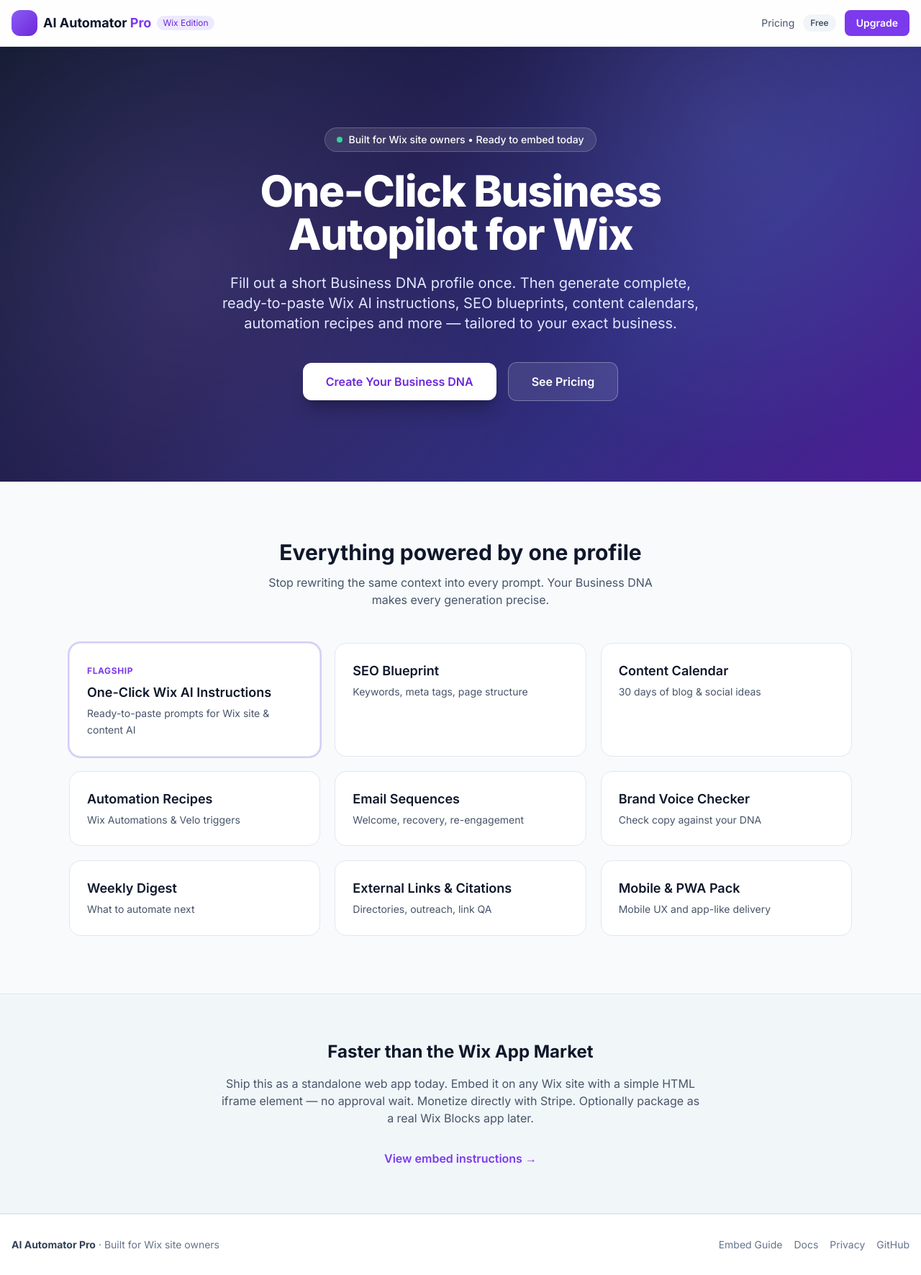
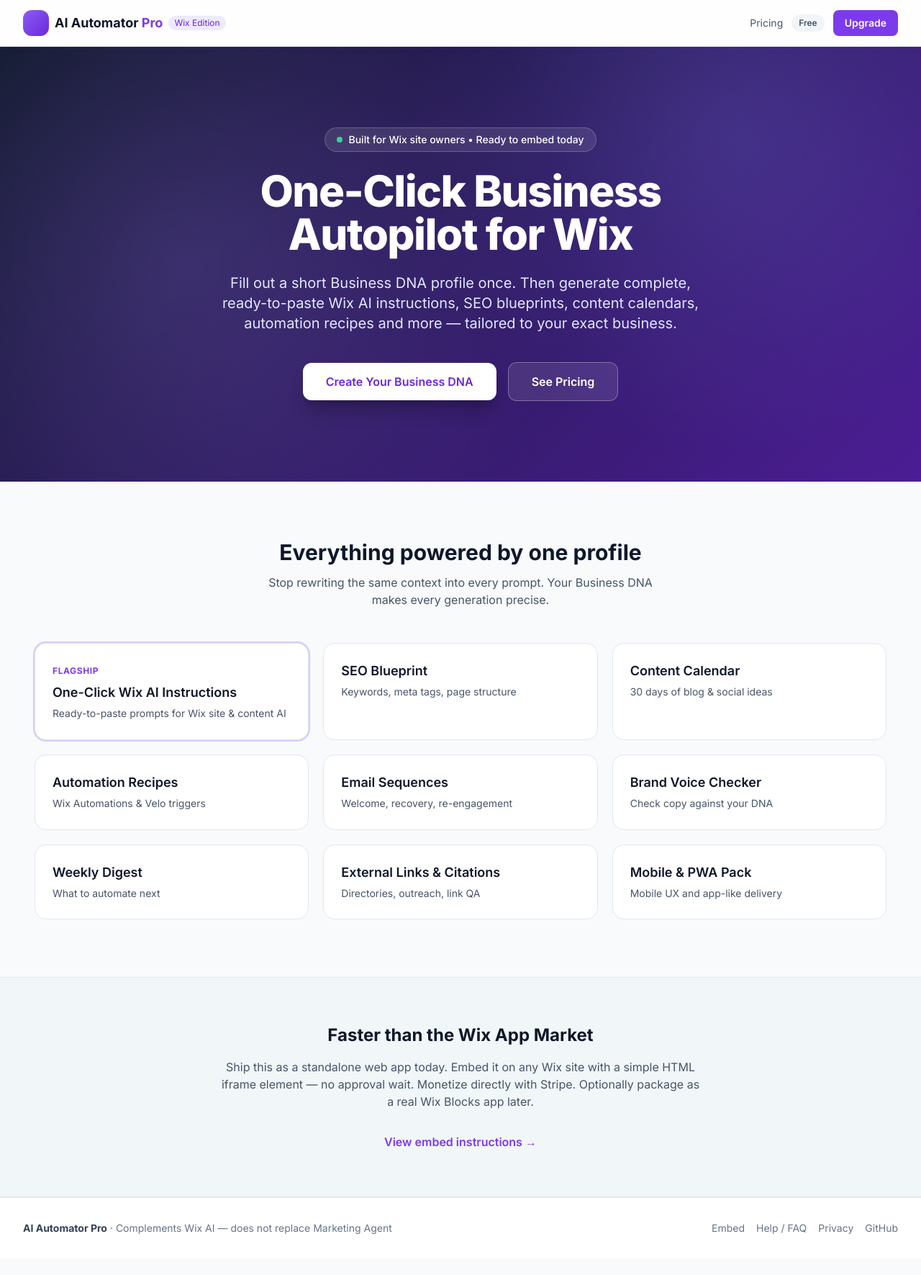
Before and after one commit to Souravsuvro/ai-automator-pro, a website: page index.html in a window 1280 px wide. Shown: the whole page at 72% size. After the commit the page ends 1748 px from the top, so only its background shows below. Drawn offline with nearby package versions, Linux system fonts and the light colour scheme.

Commit message:
v1.3 research improvements: Vercel cleanUrls SPA rewrite, AI search FAQ pack, demo DNA, Wix dashboard UX

```diff
--- a/index.html
+++ b/index.html
@@ -4,30 +4,26 @@
   <meta charset="UTF-8" />
   <meta name="viewport" content="width=device-width, initial-scale=1.0" />
   <title>AI Automator Pro — One-Click Business Autopilot for Wix</title>
-  <meta name="description" content="AI SaaS for Wix users: Business DNA, Wix AI instructions, SEO, content, automations, citations." />
+  <meta name="description" content="AI SaaS for Wix site owners: Business DNA, Wix AI prompts, SEO, FAQ schema for AI search, and automations." />
   <meta name="theme-color" content="#7c3aed" />
-  <meta name="robots" content="index,follow" />
   <link rel="canonical" href="https://ai-automator-pro.vercel.app/" />
   <link rel="manifest" href="/manifest.webmanifest" />
   <script src="https://cdn.tailwindcss.com"></script>
-  <script>
-    tailwind.config = { theme: { extend: { colors: { brand: { 100:'#ede9fe',500:'#8b5cf6',600:'#7c3aed',700:'#6d28d9' } } } } };
-  </script>
+  <script>tailwind.config={theme:{extend:{colors:{brand:{100:'#ede9fe',500:'#8b5cf6',600:'#7c3aed',700:'#6d28d9'}},maxWidth:{dash:'1248px'}}}}</script>
   <link href="https://fonts.googleapis.com/css2?family=Inter:wght@400;500;600;700;800&display=swap" rel="stylesheet">
   <style>
-    body { font-family: Inter, system-ui, sans-serif; }
-    .gradient-bg { background: linear-gradient(135deg, #0f172a 0%, #1e1b4b 40%, #312e81 70%, #4c1d95 100%); }
-    .card-hover { transition: all 0.25s ease; }
-    .card-hover:hover { transform: translateY(-4px); box-shadow: 0 20px 40px -12px rgba(124,58,237,0.25); }
-    .prose-output { white-space: pre-wrap; line-height: 1.65; }
-    .watermark { position: relative; }
-    .watermark::after { content: "Free tier · Upgrade for clean export"; position: absolute; bottom: 12px; right: 16px; font-size: 11px; color: #94a3b8; }
+    body{font-family:Inter,system-ui,sans-serif}
+    .gradient-bg{background:linear-gradient(135deg,#0f172a,#4c1d95)}
+    .card-hover{transition:.25s}.card-hover:hover{transform:translateY(-4px);box-shadow:0 20px 40px -12px rgba(124,58,237,.25)}
+    .prose-output{white-space:pre-wrap;line-height:1.65}
+    .watermark{position:relative}.watermark::after{content:"Free tier · Upgrade for clean export";position:absolute;bottom:12px;right:16px;font-size:11px;color:#94a3b8}
+    #main .max-w-6xl,#main .max-w-7xl,#main .max-w-5xl{max-width:1248px}
   </style>
 </head>
 <body class="bg-slate-50 text-slate-900 antialiased min-h-screen">
   <div id="app" class="min-h-screen flex flex-col">
     <header class="sticky top-0 z-50 bg-white/80 backdrop-blur border-b border-slate-200">
-      <div class="max-w-7xl mx-auto px-4 h-16 flex items-center justify-between">
+      <div class="max-w-dash mx-auto px-4 h-16 flex items-center justify-between">
         <div class="flex items-center gap-2 cursor-pointer" onclick="App.navigate('home')">
           <div class="w-9 h-9 rounded-xl bg-gradient-to-br from-brand-500 to-brand-700"></div>
           <span class="font-bold text-lg">AI Automator <span class="text-brand-600">Pro</span></span>
@@ -43,11 +39,11 @@
     </header>
     <main id="main" class="flex-1"></main>
     <footer class="border-t bg-white py-8 text-sm text-slate-500">
-      <div class="max-w-7xl mx-auto px-4 flex flex-col sm:flex-row justify-between gap-3">
-        <span><strong class="text-slate-700">AI Automator Pro</strong> · Built for Wix site owners</span>
+      <div class="max-w-dash mx-auto px-4 flex flex-col sm:flex-row justify-between gap-3">
+        <span><strong class="text-slate-700">AI Automator Pro</strong> · Complements Wix AI — does not replace Marketing Agent</span>
         <div class="flex gap-4 flex-wrap">
-          <button onclick="App.navigate('embed')" class="hover:text-brand-600">Embed Guide</button>
-          <button onclick="App.navigate('docs')" class="hover:text-brand-600">Docs</button>
+          <button onclick="App.navigate('embed')" class="hover:text-brand-600">Embed</button>
+          <button onclick="App.navigate('docs')" class="hover:text-brand-600">Help / FAQ</button>
           <a href="/privacy.html" class="hover:text-brand-600">Privacy</a>
           <a href="https://github.com/Souravsuvro/ai-automator-pro" target="_blank" rel="noopener" class="hover:text-brand-600">GitHub</a>
         </div>
```
Also changed, not shown: README.md, vercel.json.
